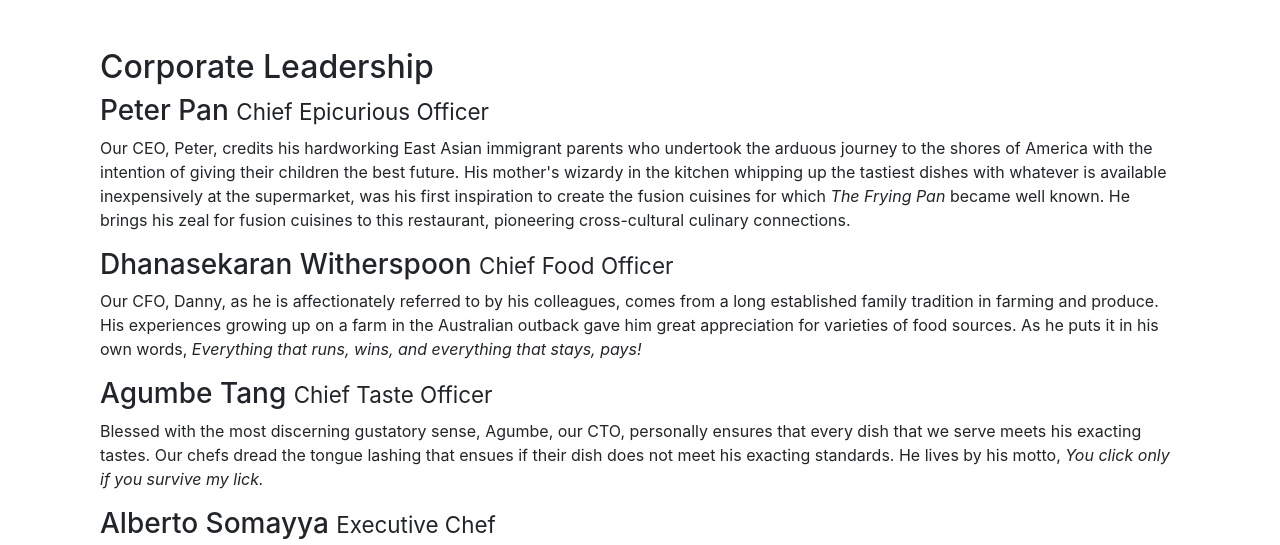
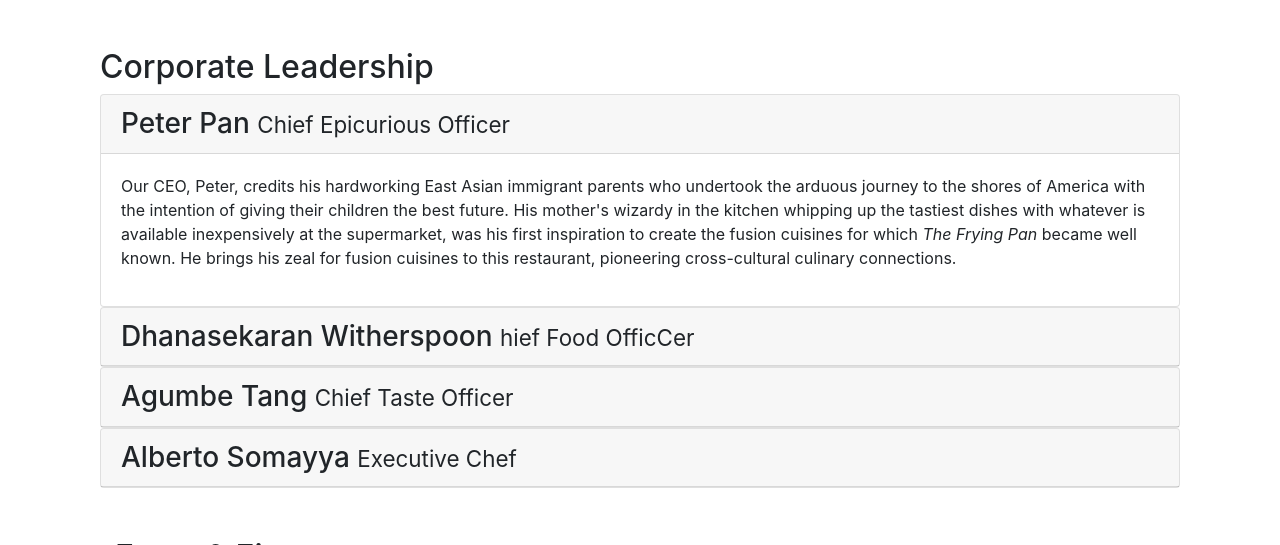
Before and after one commit to JoannaRocioS/Website-, a website: page aboutus.html in a window 1280 px wide. Shown: the part 929-1474 px from the top of the page. Drawn offline with nearby package versions, Linux system fonts and the light colour scheme.

Commit message:
Accordion

```diff
--- a/aboutus.html
+++ b/aboutus.html
@@ -104,16 +104,88 @@
         <div class="row row-content">
             <div class="col-12">
                 <h2>Corporate Leadership</h2>
-                <h3>Peter Pan <small>Chief Epicurious Officer</small></h3>
+
+<!--                <ul class="nav nav-tabs">      tabla con pestañas o etiquetas
+                    <li class="nav-item">
+                      <a class="nav-link active" href="#peter"
+                        role="tab" data-toggle="tab">Peter Pan, CEO</a>
+                    </li>
+                    <li class="nav-item">
+                      <a class="nav-link" href="#danny" role="tab"
+                        data-toggle="tab">Danny Witherspoon, CFO</a>
+                    </li>
+                    <li class="nav-item">
+                      <a class="nav-link" href="#agumbe"role="tab"
+                        data-toggle="tab">Agumbe Tang, CTO</a>
+                    </li>
+                    <li class="nav-item">
+                      <a class="nav-link" href="#alberto" role="tab"
+                        data-toggle="tab">Alberto Somayya, Exec. Chef</a>
+                    </li>
+                </ul> -->
+
+                <!-- <div class="tab-content">
+                     -->
+                <div id="accordion">
+                    <div class="card">
+                            <div class="card-header" role="tab" id="peterhead">
+                            <h3 class="mb-0">
+                                <a data-toggle="collapse" data-target="#peter">
+                                Peter Pan <small>Chief Epicurious Officer</small>
+                                </a>
+                            </h3>
+                            </div>
+                            <div class="collapse show" id="peter" data-parent="#accordion">
+                                <div class="card-body">
                                     <p class="d-none d-sm-block">Our CEO, Peter, credits his hardworking East Asian immigrant parents who undertook the arduous journey to the shores of America with the intention of giving their children the best future. His mother's wizardy in the kitchen whipping up the tastiest dishes with whatever is available inexpensively at the supermarket, was his first inspiration to create the fusion cuisines for which <em>The Frying Pan</em> became well known. He brings his zeal for fusion cuisines to this restaurant, pioneering cross-cultural culinary connections.</p>
-                <h3>Dhanasekaran Witherspoon  <small>Chief Food Officer</small></h3>
+                                </div>
+                            </div>
+                    </div>
+
+                    <div class="card">
+                            <div class="card-header" role="tab" id="dannyhead">
+                            <h3 class="mb-0">
+                                <a class="collapsed" data-toggle="collapse" data-target="#danny">
+                                Dhanasekaran Witherspoon <small>hief Food OfficCer</small>
+                                </a>
+                            </h3>
+                        </div>
+                        <div class="collapse" id="danny" data-parent="#accordion">
+                            <div class="card-body">
                                 <p class="d-none d-sm-block">Our CFO, Danny, as he is affectionately referred to by his colleagues, comes from a long established family tradition in farming and produce. His experiences growing up on a farm in the Australian outback gave him great appreciation for varieties of food sources. As he puts it in his own words, <em>Everything that runs, wins, and everything that stays, pays!</em></p>
-                <h3>Agumbe Tang <small>Chief Taste Officer</small></h3>
+                            </div>
+                        </div>
+                    </div>
+                    <div class="card">
+                            <div class="card-header" role="tab" id="agumbehead">
+                            <h3 class="mb-0">
+                                <a class="collapsed" data-toggle="collapse" data-target="#agumbe">
+                                Agumbe Tang <small>Chief Taste Officer</small>
+                                </a>
+                            </h3>
+                        </div>
+                        <div class="collapse" id="agumbe" data-parent="#accordion">
+                            <div class="card-body">
                                 <p class="d-none d-sm-block">Blessed with the most discerning gustatory sense, Agumbe, our CTO, personally ensures that every dish that we serve meets his exacting tastes. Our chefs dread the tongue lashing that ensues if their dish does not meet his exacting standards. He lives by his motto, <em>You click only if you survive my lick.</em></p>
-                <h3>Alberto Somayya <small>Executive Chef</small></h3>
+                            </div>
+                        </div>
+                    </div>
+                    <div class="card">
+                        <div class="card-header" role="tab" id="albertohead">
+                            <h3 class="mb-0">
+                            <a class="collapsed" data-toggle="collapse" data-target="#alberto">
+                            Alberto Somayya <small>Executive Chef</small>
+                            </a>
+                            </h3>
+                        </div>
+                        <div class="collapse" id="alberto" data-parent="#accordion">
+                            <div class="card-body">
                                 <p class="d-none d-sm-block">Award winning three-star Michelin chef with wide International experience having worked closely with whos-who in the culinary world, he specializes in creating mouthwatering Indo-Italian fusion experiences. He says, <em>Put together the cuisines from the two craziest cultures, and you get a winning hit! Amma Mia!</em></p>
                             </div>
                         </div>
+                    </div>
+                </div>
+
         <div class="row row-content">
             <div class="col-12 col-sm-9">
                 <h2>Facts &amp; Figures</h2>
--- a/css/styles.css
+++ b/css/styles.css
@@ -37,3 +37,10 @@
 .navbar-dark {
     background-color: #512da8;
 }
+
+.tab-content {
+    border-left: 1px solid #ddd;
+    border-right: 1px solid #ddd;
+    border-bottom: 1px solid #ddd;
+    padding: 10px;
+}
```
Also changed, not shown: index.html (+4 -3 lines). Lines whose indentation alone changed are shown as unchanged.
